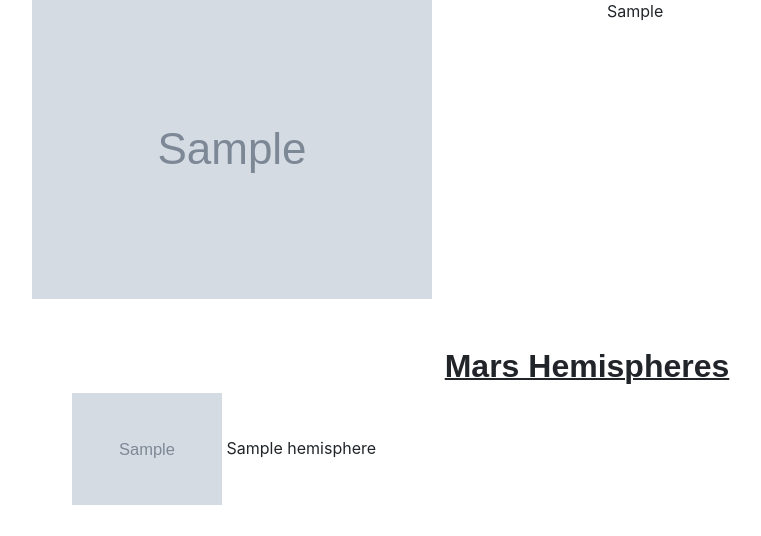
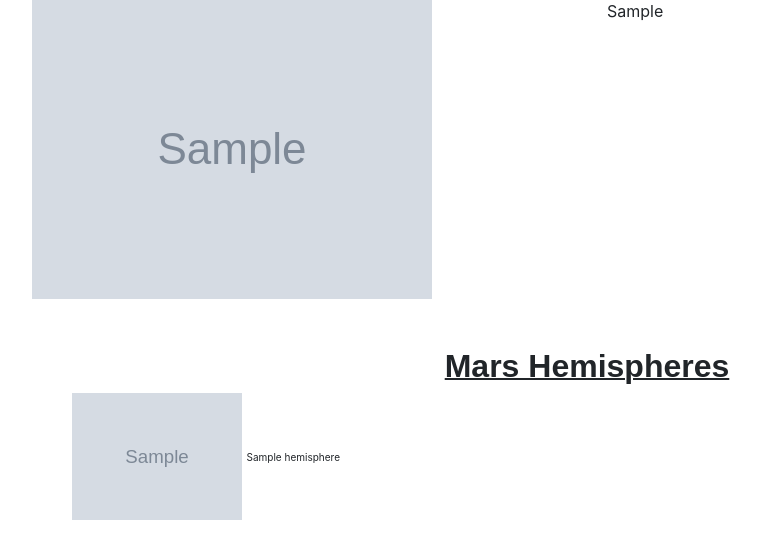
Before and after one commit to MarcLeslie/web-scraping-challenge, a Flask app: page / in a window 1280 px wide. Shown: the part 413-949 px from the top of the page, without its empty margins (53-814 px from the left). Before the commit the page ends 918 px from the top, so only its background shows below. Run offline with Flask 2, Linux system fonts and the light colour scheme; grey boxes marked "Sample" are stand-in pictures; a database or web service that is not in the repository returns one stand-in record (values such as "Sample title"); some libraries are stand-ins or nearby versions.

Commit message:
Last push before meeting with tutor

```diff
--- a/Mission_to_Mars/static/style.css
+++ b/Mission_to_Mars/static/style.css
@@ -22,8 +22,13 @@ header {
     padding: 20px;
 }
 
-.bottom-img {
-    width: 150px;
+
+/* Featured image plus Facts table */
+.left-side{
+    position: relative;
+    float: left;
+    padding-right: 20px;
+    padding-left: 0px;
 }
 
 .current-img {
@@ -36,10 +41,17 @@ header {
     padding-left: 20px;
     padding-right: 0px;
 }
+/* Featured image plus Facts table */
 
-.left-side{
-    position: relative;
-    float: left;
-    padding-right: 20px;
-    padding-left: 0px;
+
+
+/* BOTTOM 4 IMAGES */
+.bottom-img {
+    width: 170px;
+
 }
+
+.bottom-title{
+    font-size: 10px;
+}
+/* BOTTOM 4 IMAGES */
--- a/Mission_to_Mars/templates/index.html
+++ b/Mission_to_Mars/templates/index.html
@@ -66,18 +66,19 @@
       <br>
 
       <!-- HEMIS -->
-      <div class="row">
-        <div class= "col-md-12">
-          <h2 class="custom">Mars Hemispheres</h2>
-          <div>
+      <h2 class="custom">Mars Hemispheres</h2>
+      <div class = "container">
+        <div class="row">
+          <div class= "col-md-15">
             <ul style="list-style: none;">
               {% for hemisphere in mars.mars_hemi_image_urls %}
-              <a><img src="{{ hemisphere.img_url }}" class="bottom-img"> {{hemisphere.title}}</a>
+              <a><img src="{{ hemisphere.img_url }}" class="bottom-img"> <span class="bottom-title">{{hemisphere.title}}</span> </a>
               {% endfor %}
             </ul>
           </div>
         </div>
       </div>
+
     </div>
   </div>
 </body>
```
